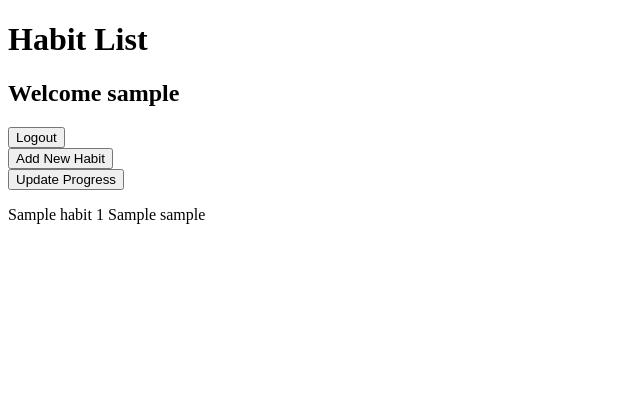
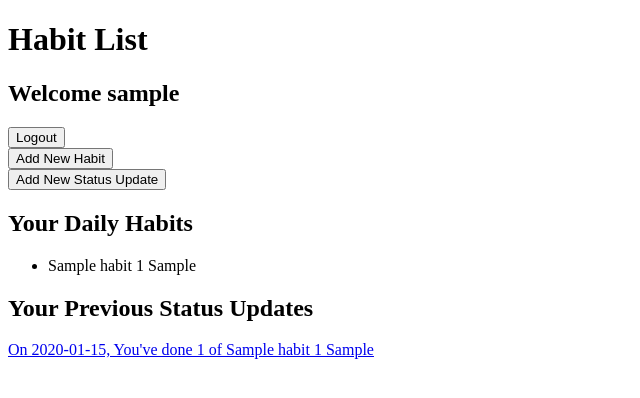
Before and after one commit to Momentum-Team-13/django-habit-tracker-thediegobryan, a Django app: page /habits/ in a window 1280 px wide. Shown: the top 398 px of the page, without its empty margins (0-640 px from the left). Run offline with Django 4.2, Linux system fonts and the light colour scheme; a user stored in the database is signed in; tables that the repository leaves empty hold one stand-in row (values such as "Sample post"); parts of the project's set-up code (start-up, migrations or seed data) failed here and were passed over.

Commit message:
added satus detail views for each day

```diff
--- a/habit_tracker/urls.py
+++ b/habit_tracker/urls.py
@@ -22,6 +22,7 @@ urlpatterns = [
     path("habits/", habit_views.list_habits, name='list_habits'),
     path("habits/new_habit", habit_views.new_habit, name='new_habit'),
     path("habits/status", habit_views.status, name='status'),
+    path("habit/<int:pk>/<year>/<month>/<day>", habit_views.status_detail, name='status_detail'),
     path('accounts/', include('registration.backends.simple.urls')),
     path('admin/', admin.site.urls),
 ]
--- a/habits/models.py
+++ b/habits/models.py
@@ -5,7 +5,7 @@ from django.core.exceptions import ValidationError
 from django.utils import timezone
 
 def validate_date(date):
-    if date >= timezone.now().date():
+    if date > timezone.now().date():
         raise ValidationError("Date cannot be in the future")
 
 # Create your models here.
@@ -19,6 +19,9 @@ class Habit(models.Model):
     metric = models.CharField(max_length=255)
     creator = models.ForeignKey("User", on_delete=models.SET_NULL, related_name='habits', null=True, blank=True)
 
+    def __str__(self):
+        return f"{self.habit_name} {self.goal} {self.metric}"
+
 class Date(models.Model):
     date = models.DateField(default=None, validators=[validate_date])
     habit_status = models.PositiveIntegerField()
@@ -28,3 +31,6 @@ class Date(models.Model):
         constraints = [
             UniqueConstraint(fields=["tracked_habit", "date"], name="unique_user_date")
         ]
+
+    def __str__(self):
+        return f"On {self.date}, You've done {self.habit_status} of {self.tracked_habit }"
--- a/habits/views.py
+++ b/habits/views.py
@@ -9,25 +9,33 @@ def homepage(request):
         return redirect("list_habits")
     return render(request, "habits/homepage.html")
 
+@login_required
 def list_habits(request):
     habits = Habit.objects.filter(creator=request.user)
     user = request.user
-    return render(request, "habits/list_habits.html", {"habits": habits, "user": user})
+    dates = Date.objects.filter(tracked_habit__creator=request.user).order_by('-date')
+    return render(request, "habits/list_habits.html", {"habits":habits, "user":user, "dates":dates})
 
+@login_required
 def new_habit(request):
     if request.method == 'GET':
         form = HabitForm()
     else:
         form = HabitForm(data = request.POST)
         if form.is_valid():
+            habit = form.save(commit=False)
+            habit.creator = request.user
             form.save()
             return redirect(to='list_habits')
 
     return render(request, "habits/new_habit.html", {"form":form})
 
+@login_required
 def status(request):
+    habits = Habit.objects.filter(creator=request.user)
     if request.method == 'GET':
         form = DateForm()
+        form.fields["tracked_habit"].queryset=habits
     else:
         form = DateForm(data = request.POST)
         if form.is_valid():
@@ -35,3 +43,17 @@ def status(request):
             return redirect(to='list_habits')
 
     return render(request, "habits/status.html", {"form":form})
+
+def status_detail(request,pk, year, month, day):
+    status = get_object_or_404(Date, pk=pk)
+    status_entries = Date.objects.filter(date=status.date, tracked_habit__creator=request.user)
+    year = status.date.year
+    month = status.date.month
+    day = status.date.day
+    return render(request, "habits/status_detail.html", {
+        "status": status,
+        "year":year,
+        "month":month,
+        "day":day,
+        "status_entries":status_entries
+        })
--- a/templates/habits/list_habits.html
+++ b/templates/habits/list_habits.html
@@ -1,7 +1,7 @@
 {% extends "base.html" %}
 {% block content %}
 <h1>Habit List</h1>
-<h2>Welcome {{ user }}</h2>
+<h2>Welcome {{ user }} </h2>
 <form action="{% url 'auth_logout' %}">
     <input type="submit" value="Logout" />
 </form>
@@ -9,9 +9,20 @@
     <input type="submit" value="Add New Habit" />
 </form>
 <form action="{% url 'status' %}">
-    <input type="submit" value="Update Progress" />
+    <input type="submit" value="Add New Status Update" />
 </form>
+<h2>Your Daily Habits</h2>
 {% for habit in habits%}
-<p>{{habit.habit_name}} {{habit.goal}} {{habit.metric}} {{habit.creator}}</p>
+<ul>
+    <li>{{habit.habit_name}} {{habit.goal}} {{habit.metric}}</li>
+</ul>
 {% endfor %}
+
+{% if dates %}
+    <h2>Your Previous Status Updates</h2>
+
+    {% for date in dates %}
+        <a href="{% url 'status_detail' pk=date.pk year=date.date.year month=date.date.month day=date.date.day%}">{{date}}</a></br>
+    {% endfor %}
+{% endif%}
 {% endblock %}
```
Also changed, not shown: templates/habits/status_detail.html (added, +8 -0 lines).
